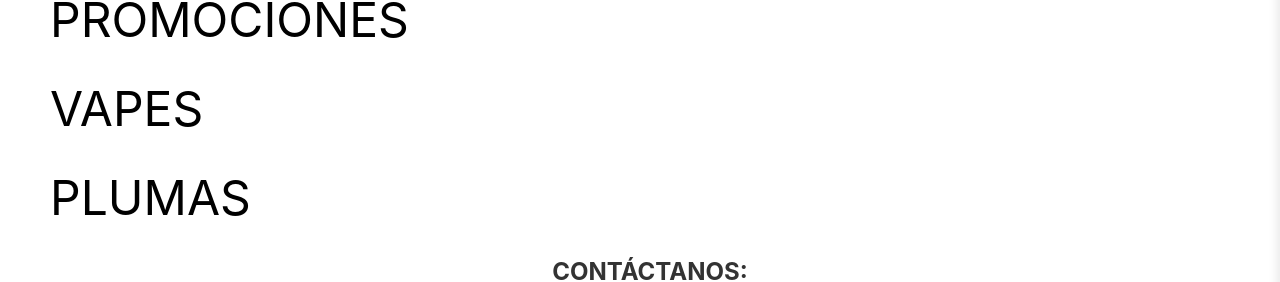
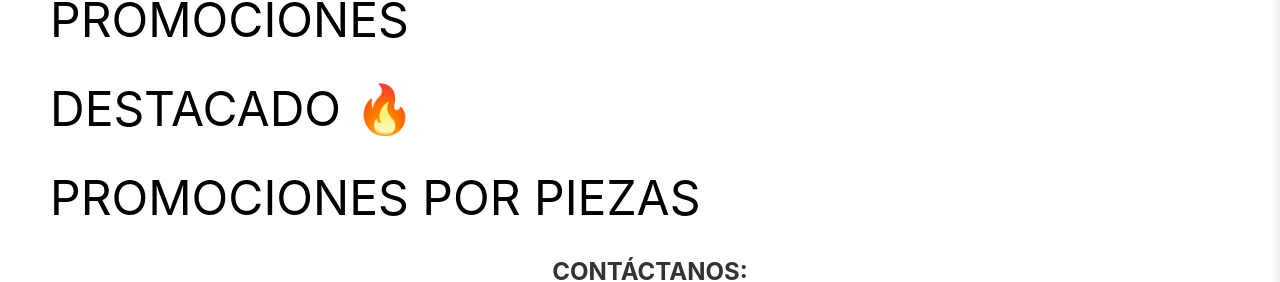
Before and after one commit to acevedoossiel/webStore, a React (Create React App) app in the folder cliente/: page /category in a window 1280 px wide. Both pictures are taken after a click on the button 58 px from the left and 43 px from the top of the page. Shown: the part 233-515 px from the top of the page. Built offline with nearby package versions, Linux system fonts and the light colour scheme; no server answers.

Commit message:
chore(cliente): modifying navbar (#50)

```diff
--- a/cliente/src/components/shared/Navbar.jsx
+++ b/cliente/src/components/shared/Navbar.jsx
@@ -100,10 +100,10 @@ function Navbar() {
             <Link to="/promociones" onClick={closeMenu}>PROMOCIONES</Link>
           </li>
           <li>
-            <Link to="/vapes" onClick={closeMenu}>VAPES</Link>
+            <Link to="/featured" onClick={closeMenu}>DESTACADO 🔥</Link>
           </li>
           <li>
-            <Link to="/plumas" onClick={closeMenu}>PLUMAS</Link>
+            <Link to="/promociones" onClick={closeMenu}>PROMOCIONES POR PIEZAS</Link>
           </li>
           <li>
             <h1>CONTÁCTANOS:</h1>
```
